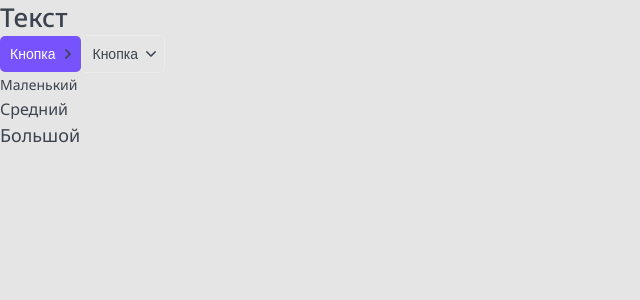
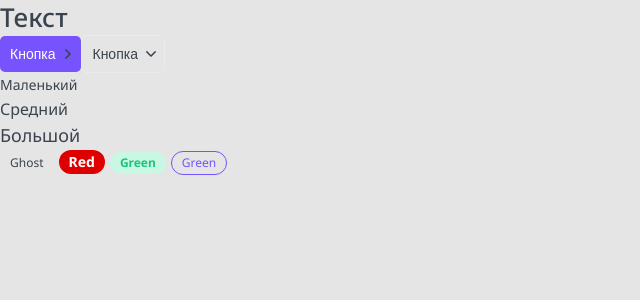
Before and after one commit to DmitriyAvgustinovich/top-app, a Next.js app: page / in a window 1280 px wide. Shown: the top 300 px of the page, without its empty margins (0-640 px from the left). Built offline with nearby package versions, Linux system fonts and the light colour scheme.

Commit message:
компонент тегов

```diff
--- /dev/null
+++ b/components/Tag/Tag.module.css
@@ -0,0 +1,46 @@
+.tag {
+    display: inline-block;
+    box-sizing: border-box;
+    margin-right: 5px;
+    border-radius: 20px;
+}
+
+.small {
+    padding: 5px 10px;
+    font-size: 12px;
+    line-height: 12px;
+}
+
+.medium {
+    padding: 5px 10px;
+    font-size: 14px;
+    line-height: 14px;
+}
+
+.ghost {
+    border: 1px solid var(--grey-light);
+}
+
+.red {
+    color: var(--white);
+    background: #DE0000;
+    font-weight: bold;
+}
+
+.grey {
+    color: var(--white);
+    background: #B3C0D9;
+    font-weight: bold;
+}
+
+.green {
+    color: var(--green);
+    background: var(--green-light);
+    font-weight: bold;
+}
+
+.primary {
+    color: var(--primary);
+    background: none;
+    border: 1px solid var(--primary);
+}
--- /dev/null
+++ b/components/Tag/Tag.tsx
@@ -0,0 +1,25 @@
+import { TagProps } from "./Tag.props";
+import styles from './Tag.module.css';
+import cn from 'classnames';
+
+export const Tag = ({ size = 'small', children, color = 'ghost', href, className, ...props }: TagProps): JSX.Element => {
+    return (
+        <div
+            className={cn(styles.tag, className, {
+                [styles.small]: size == 'small',
+                [styles.medium]: size == 'medium',
+                [styles.ghost]: color == 'ghost',
+                [styles.red]: color == 'red',
+                [styles.grey]: color == 'grey',
+                [styles.green]: color == 'green',
+                [styles.primary]: color == 'primary',
+            })}
+            {...props}
+        > {
+                href
+                    ? <a href={href}>{children}</a>
+                    : <>{children}</>
+            }
+        </div>
+    );
+};
--- a/components/index.ts
+++ b/components/index.ts
@@ -1,3 +1,4 @@
 export * from './Htag/Htag';
 export * from './Button/Button';
 export * from './Ptag/Ptag';
+export * from './Tag/Tag';
--- a/pages/index.tsx
+++ b/pages/index.tsx
@@ -1,4 +1,4 @@
-import { Button, Htag, Ptag } from "../components";
+import { Button, Htag, Ptag, Tag } from "../components";
 import React from "react";
 
 export default function Home(): JSX.Element {
@@ -10,6 +10,10 @@ export default function Home(): JSX.Element {
       <Ptag size='small'>Маленький</Ptag>
       <Ptag size='medium'>Средний</Ptag>
       <Ptag size='large'>Большой</Ptag>
+      <Tag size='small'>Ghost</Tag>
+      <Tag size='medium' color='red'>Red</Tag>
+      <Tag size='small' color='green'>Green</Tag>
+      <Tag color='primary'>Green</Tag>
     </>
   );
 }
```
Also changed, not shown: components/Tag/Tag.props.tsx (added, +8 -0 lines).
